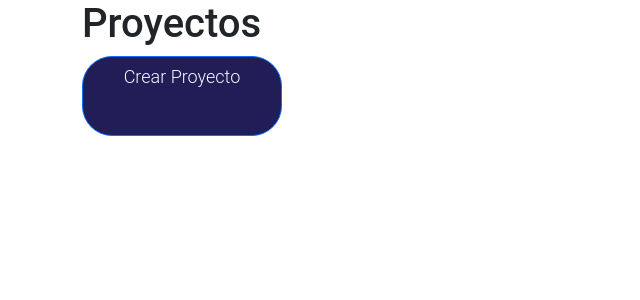
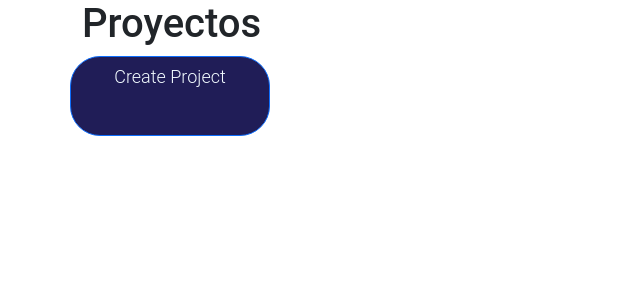
Before and after one commit to Sadriica/IMH, a Flask app: page /projects in a window 1280 px wide. Shown: the top 300 px of the page, without its empty margins (0-640 px from the left). Run offline with Flask 3, Linux system fonts and the light colour scheme; parts of the project's set-up code (start-up, migrations or seed data) failed here and were passed over; some libraries are stand-ins or nearby versions.

Commit message:
fixed btn

```diff
--- a/flaskr/templates/projects.html
+++ b/flaskr/templates/projects.html
@@ -33,6 +33,8 @@
     <div class="container">
         <h1>Proyectos</h1>
         <div class="row">
+	    <a href="{{url_for('web.create_project')}}" class="btn btn-primary mb-3" id="btn-blue">Create Project</a>
+	    <div id="register-spaces-div" ></div>
             {% for project in projects %}
             <div class="col-md-4">
                 <div class="card" id="profile-div-card" >
@@ -57,7 +59,6 @@
             </div>
             {% endfor %}
         </div>
-	<a href="{{ url_for('web.create_project')}}" class="btn btn-primary mb-3" id="btn-blue">Crear Proyecto</a>
     </div>
 
 </body>
```
